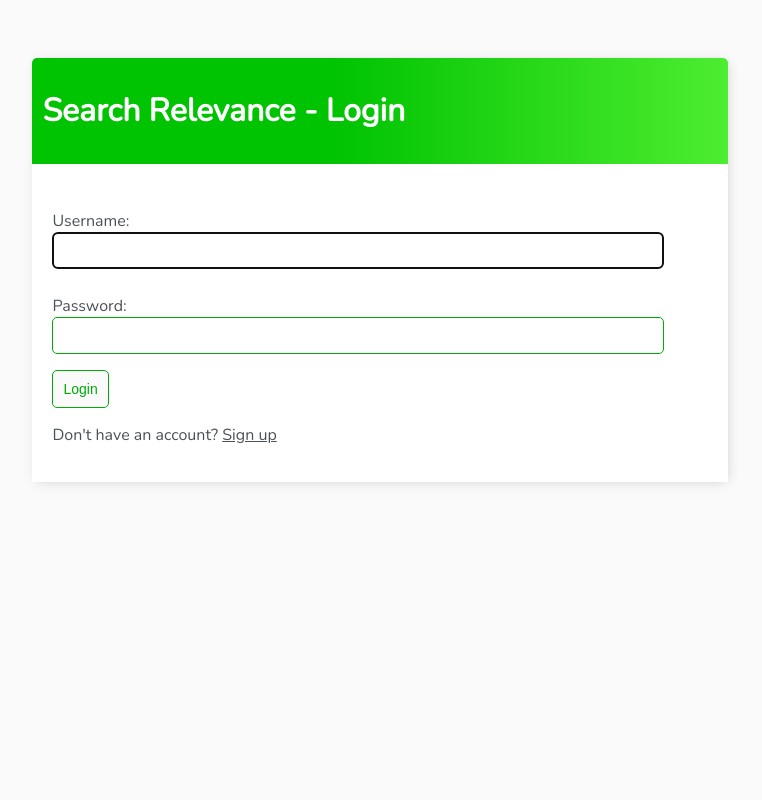
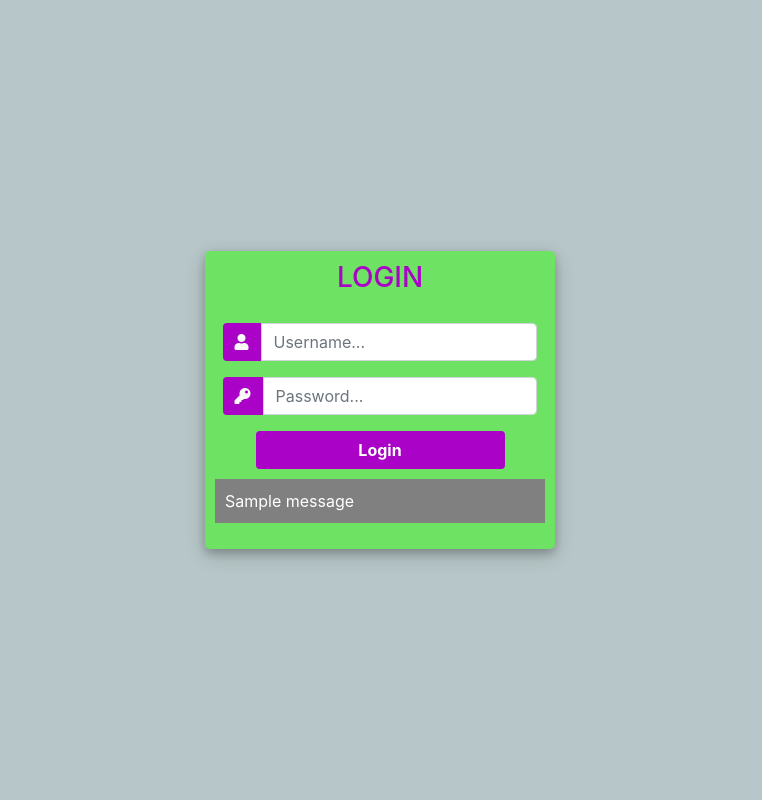
Before and after one commit to ultragorira/searchrelevance_testresults, a Django app: page /login/ in a window 1280 px wide. Shown: the whole page, without its empty margins (260-1022 px from the left). Run offline with Django 3.2, Linux system fonts and the light colour scheme; one stand-in notice (Sample message) is shown; some libraries are stand-ins or nearby versions.

Commit message:
Layout changes, changed login to function base

```diff
--- a/base/templates/base/login.html
+++ b/base/templates/base/login.html
@@ -1,17 +1,129 @@
-{% extends 'base/main.html' %}
-{% block content %}
+<!DOCTYPE html>
+<html>
 
-<div class="header-bar">
-    <h1>Search Relevance - Login</h1>
-</div>
+<head>
+	<title>Search Relevane - Login</title>
+	<link rel="stylesheet" href="https://stackpath.bootstrapcdn.com/bootstrap/4.1.3/css/bootstrap.min.css" integrity="sha384-MCw98/SFnGE8fJT3GXwEOngsV7Zt27NXFoaoApmYm81iuXoPkFOJwJ8ERdknLPMO" crossorigin="anonymous">
+	<script src="https://ajax.googleapis.com/ajax/libs/jquery/3.3.1/jquery.min.js"></script>
+	<link rel="stylesheet" href="https://use.fontawesome.com/releases/v5.6.1/css/all.css" integrity="sha384-gfdkjb5BdAXd+lj+gudLWI+BXq4IuLW5IT+brZEZsLFm++aCMlF1V92rMkPaX4PP" crossorigin="anonymous">
 
-<div class="card-body">
-<form method="POST">
-    {%csrf_token%}
-    {{form.as_p}}
-    <input class="button" type="submit" value="Login" />
-</form>
-<p>Don't have an account? <a href="{% url 'register'%}">Sign up</a>
-</div>
 
-{% endblock content %}
+	<style>
+		body,
+		html {
+			margin: 0;
+			padding: 0;
+			height: 100%;
+			background: #b7c6c8 !important;
+		}
+		.user_card {
+			width: 350px;
+			margin-top: auto;
+			margin-bottom: auto;
+			background: #6ee263;
+			position: relative;
+			display: flex;
+			justify-content: center;
+			flex-direction: column;
+			padding: 10px;
+			box-shadow: 0 4px 8px 0 rgba(0, 0, 0, 0.2), 0 6px 20px 0 rgba(0, 0, 0, 0.19);
+			-webkit-box-shadow: 0 4px 8px 0 rgba(0, 0, 0, 0.2), 0 6px 20px 0 rgba(0, 0, 0, 0.19);
+			-moz-box-shadow: 0 4px 8px 0 rgba(0, 0, 0, 0.2), 0 6px 20px 0 rgba(0, 0, 0, 0.19);
+			border-radius: 5px;
+
+		}
+
+		.form_container {
+			margin-top: 20px;
+		}
+
+		#form-title{
+			color: #ab02c8;
+
+		}
+
+		.login_btn {
+			width: 100%;
+			background: #ab02c8; !important;
+			color: white !important;
+            font-weight: bold;
+		}
+		.login_btn:focus {
+			box-shadow: none !important;
+			outline: 0px !important;
+		}
+		.login_container {
+			padding: 0 2rem;
+		}
+		.input-group-text {
+			background: #ab02c8; !important;
+			color: rgb(250, 250, 250) !important;
+			border: 0 !important;
+			border-radius: 0.25rem 0 0 0.25rem !important;
+		}
+		.input_user,
+		.input_pass:focus {
+			box-shadow: none !important;
+			outline: 0px !important;
+		}
+
+		#messages{
+			background-color: grey;
+			color: #fff;
+			padding: 10px;
+			margin-top: 10px;
+		}
+	</style>
+
+</head>
+<body>
+	<div class="container h-100">
+		<div class="d-flex justify-content-center h-100">
+			<div class="user_card">
+				<div class="d-flex justify-content-center">
+
+
+					<h3 id="form-title">LOGIN</h3>
+				</div>
+				<div class="d-flex justify-content-center form_container">
+					<form method="POST" action="">
+						{% csrf_token %}
+						<div class="input-group mb-3">
+							<div class="input-group-append">
+								<span class="input-group-text"><i class="fas fa-user"></i></span>
+							</div>
+
+							<input type="text" name="username" placeholder="Username..." class="form-control">
+						</div>
+
+						<div class="input-group mb-2">
+							<div class="input-group-append">
+								<span class="input-group-text"><i class="fas fa-key"></i></span>
+							</div>
+
+								<input type="password" name="password" placeholder="Password..." class="form-control" >
+						</div>
+
+							<div class="d-flex justify-content-center mt-3 login_container">
+				 				<input class="btn login_btn" type="submit" value="Login">
+				   			</div>
+					</form>
+
+				</div>
+
+				{% for message in messages %}
+					<p id="messages">{{message}}</p>
+				{% endfor %}
+
+				<!-- <div class="mt-4">
+					<div class="d-flex justify-content-center links">
+						Don't have an account? <a href="{% url 'register' %}" class="ml-2">Sign Up</a>
+					</div>
+
+				</div> -->
+			</div>
+		</div>
+	</div>
+</body>
+
+</html>
--- a/base/templates/base/main.html
+++ b/base/templates/base/main.html
@@ -10,12 +10,13 @@
 
     <link rel="preconnect" href="https://fonts.gstatic.com">
     <link href="https://fonts.googleapis.com/css2?family=Nunito:wght@200&display=swap" rel="stylesheet">
+    <link rel="stylesheet" href="https://stackpath.bootstrapcdn.com/bootstrap/4.3.1/css/bootstrap.min.css" integrity="sha384-ggOyR0iXCbMQv3Xipma34MD+dH/1fQ784/j6cY/iJTQUOhcWr7x9JvoRxT2MZw1T" crossorigin="anonymous">
 
     <style>
         body {
             background-color: #FAFAFA;
             font-family: 'Nunito', sans-serif;
-            padding-top: 50px;
+
         }
 
         h1,
@@ -52,7 +53,7 @@
 
         .header-bar a {
             color: rgb(247, 247, 247);
-            text-decoration: none;
+        text-decoration: none;
         }
 
         .task-wrapper {
@@ -86,13 +87,6 @@
             height: 20px;
             width: 20px;
             background-color: rgb(255, 0, 0);
-            border-radius: 50%;
-        }
-
-        .task-incomplete-icon {
-            height: 20px;
-            width: 20px;
-            background-color: rgb(218, 218, 218);
             border-radius: 50%;
         }
 
@@ -157,7 +151,7 @@
             border: 1px solid #00AB08;
             border-radius: 5px;
             padding: 10px;
-            width: 90%;
+            width: 30%;
         }
 
         label {
@@ -183,12 +177,15 @@
 </head>
 
 <body>
-
+    {%  include 'base/navbar.html' %}
     <div class="container">
         {% block content %} {% endblock content %}
     </div>
 
-</body>
 
 
+</body>
+<script src="https://code.jquery.com/jquery-3.3.1.slim.min.js" integrity="sha384-q8i/X+965DzO0rT7abK41JStQIAqVgRVzpbzo5smXKp4YfRvH+8abtTE1Pi6jizo" crossorigin="anonymous"></script>
+<script src="https://cdnjs.cloudflare.com/ajax/libs/popper.js/1.14.7/umd/popper.min.js" integrity="sha384-UO2eT0CpHqdSJQ6hJty5KVphtPhzWj9WO1clHTMGa3JDZwrnQq4sF86dIHNDz0W1" crossorigin="anonymous"></script>
+<script src="https://stackpath.bootstrapcdn.com/bootstrap/4.3.1/js/bootstrap.min.js" integrity="sha384-JjSmVgyd0p3pXB1rRibZUAYoIIy6OrQ6VrjIEaFf/nJGzIxFDsf4x0xIM+B07jRM" crossorigin="anonymous"></script>
 </html>
--- a/base/urls.py
+++ b/base/urls.py
@@ -1,9 +1,10 @@
 from django.urls import path
-from .views import CustomLoginView, SignupPage, ResultsList
+from .views import SignupPage, ResultsList
+from . import views
 from django.contrib.auth.views import LogoutView
 
 urlpatterns = [
-    path('login/', CustomLoginView.as_view(), name='login'),
+    path('login/', views.loginPage, name='login'),
     path('register/', SignupPage.as_view(), name='register'),
     path('logout/', LogoutView.as_view(next_page='login'), name='logout'),
     path('', ResultsList.as_view(), name='results')
--- a/base/views.py
+++ b/base/views.py
@@ -5,18 +5,32 @@ from django.views.generic.edit import FormView
 from django.views.generic.list import ListView
 from django.contrib.auth.mixins import LoginRequiredMixin
 from django.contrib.auth.forms import UserCreationForm
-from django.contrib.auth import login
+from django.contrib.auth import authenticate, login, logout
+
+from django.contrib import messages
 from django.urls import reverse_lazy
 from .models import Results
 
 
-class CustomLoginView(LoginView):
-    template_name = 'base/login.html'
-    fields = '__all__'
-    redirect_authenticated_user = True
 
-    def get_success_url(self):
-        return reverse_lazy('results')
+def loginPage(request):
+	if request.user.is_authenticated:
+		return redirect('results')
+	else:
+		if request.method == 'POST':
+			username = request.POST.get('username')
+			password =request.POST.get('password')
+
+			user = authenticate(request, username=username, password=password)
+
+			if user is not None:
+				login(request, user)
+				return redirect('results')
+			else:
+				messages.info(request, 'Username OR password is incorrect')
+
+		context = {}
+		return render(request, 'base/login.html', context)
 
 
 class SignupPage(FormView):
```
Also changed, not shown: base/templates/base/navbar.html (added, +27 -0 lines), base/templates/base/register.html (+2 -5 lines), base/templates/base/results_list.html (+14 -20 lines).
